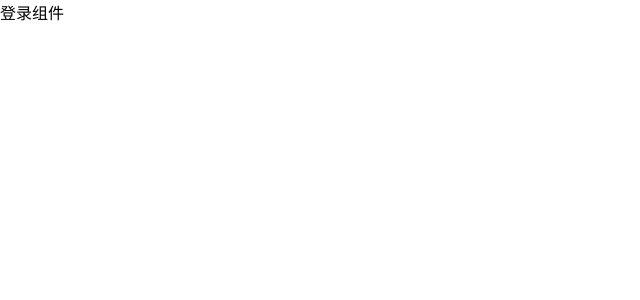
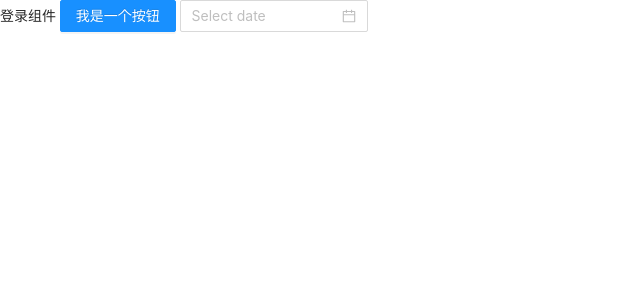
Before and after one commit to Sakirisy/geek-pc, a React (Create React App) app: page /login in a window 1280 px wide. Shown: the top 300 px of the page, without its empty margins (0-640 px from the left). Built offline with nearby package versions, Linux system fonts and the light colour scheme.

Commit message:
项目初始化-antd组件库使用

```diff
--- a/package.json
+++ b/package.json
@@ -6,8 +6,11 @@
     "@testing-library/jest-dom": "^5.16.4",
     "@testing-library/react": "^13.3.0",
     "@testing-library/user-event": "^13.5.0",
+    "antd": "^4.21.3",
     "react": "^18.2.0",
     "react-dom": "^18.2.0",
+    "react-router": "^5.3.3",
+    "react-router-dom": "^5.3.3",
     "react-scripts": "5.0.1",
     "web-vitals": "^2.1.4"
   },
--- a/src/index.js
+++ b/src/index.js
@@ -1,5 +1,6 @@
 import React from 'react'
 import ReactDOM from 'react-dom/client'
+import 'antd/dist/antd.css'
 import './index.css'
 import App from './App'
 
--- a/src/pages/Login/index.js
+++ b/src/pages/Login/index.js
@@ -1,9 +1,11 @@
 import React, { Component } from 'react'
-
+import { Button, DatePicker } from 'antd'
 export default class Login extends Component {
   render() {
     return (
-      <div>登录组件</div>
+      <div>
+        登录组件 <Button type="primary">我是一个按钮</Button> <DatePicker />
+      </div>
     )
   }
 }
```
Also changed, not shown: 2 other files (tests, documents, lock files or other folders).
